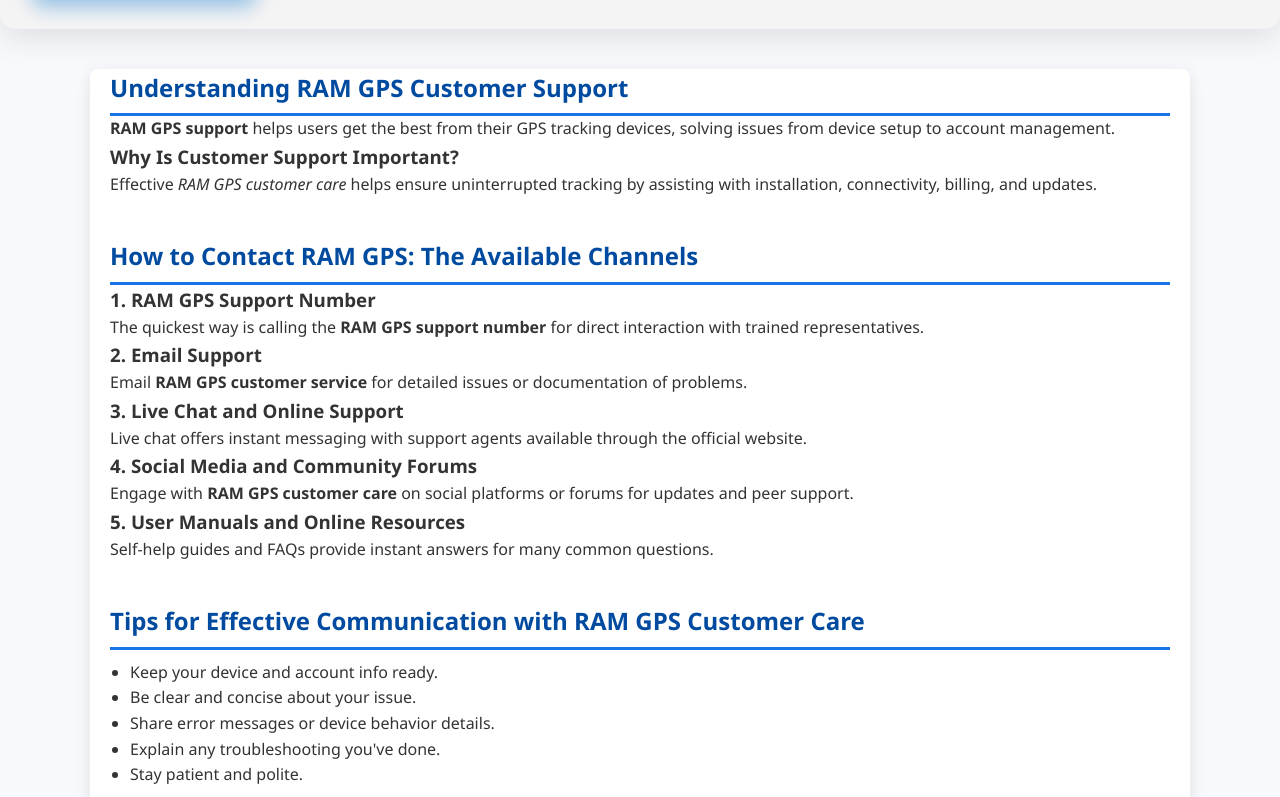
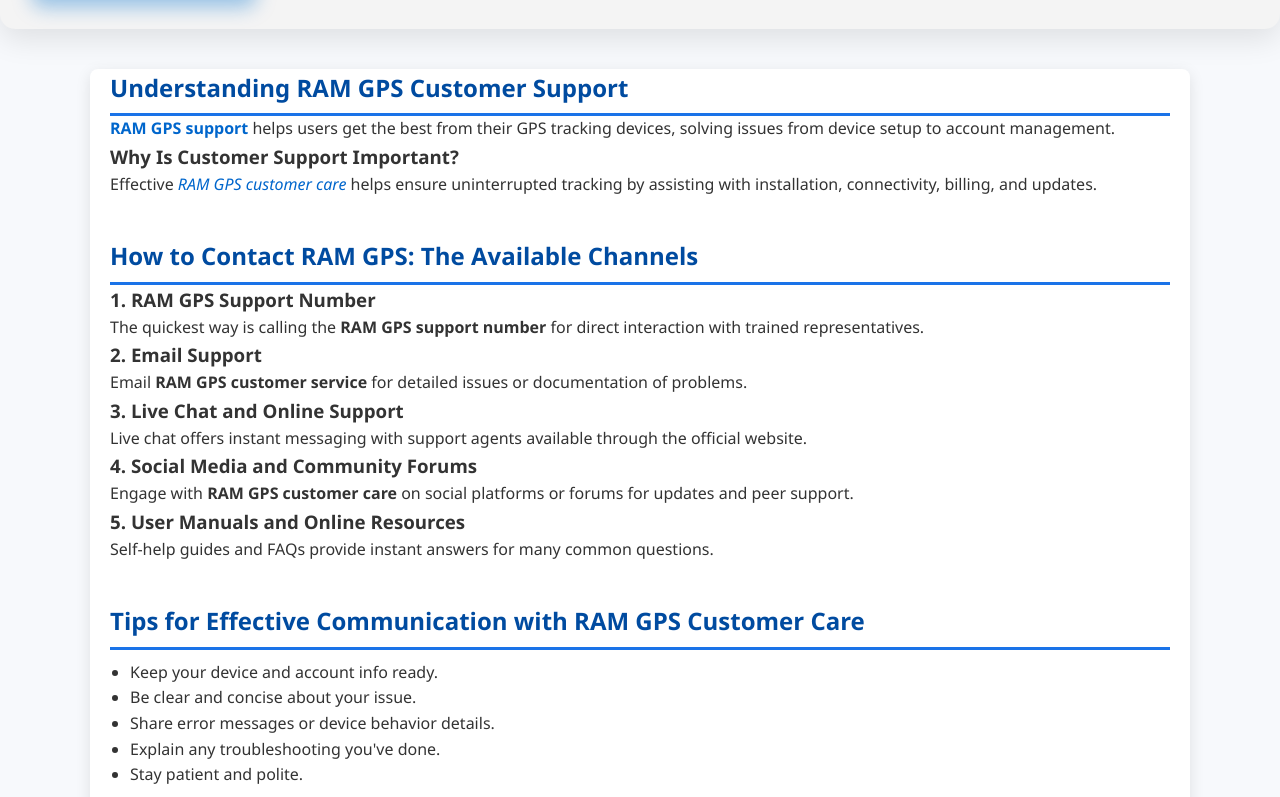
Before and after one commit to ramgps01/ramgpsguide, a plain HTML site: page index.html in a window 1280 px wide. Shown: the part 863-1660 px from the top of the page. Drawn offline with Linux system fonts and the light colour scheme.

Commit message:
Update index.html

```diff
--- a/index.html
+++ b/index.html
@@ -446,10 +446,10 @@
   <!-- Article Content -->
   <article>
     <h2>Understanding RAM GPS Customer Support</h2>
-    <p><strong>RAM GPS support</strong> helps users get the best from their GPS tracking devices, solving issues from device setup to account management.</p>
+    <p><strong><a href="https://sites.google.com/view/ramgps/articles/how-to-contact-ram-gps">RAM GPS support</a></strong> helps users get the best from their GPS tracking devices, solving issues from device setup to account management.</p>
 
     <h3>Why Is Customer Support Important?</h3>
-    <p>Effective <em>RAM GPS customer care</em> helps ensure uninterrupted tracking by assisting with installation, connectivity, billing, and updates.</p>
+    <p>Effective <em><a href="https://sites.google.com/view/ramgps/articles/ram-gps-customer-care">RAM GPS customer care</a></em> helps ensure uninterrupted tracking by assisting with installation, connectivity, billing, and updates.</p>
 
     <h2>How to Contact RAM GPS: The Available Channels</h2>
 
@@ -494,7 +494,7 @@
     <p>Follow official channels and subscribe to newsletters for timely updates and important info.</p>
 
     <h2>Conclusion</h2>
-    <p>Knowing <strong>how to contact RAM GPS</strong> ensures you receive the best service and can resolve any issues efficiently, keeping your tracking uninterrupted.</p>
+    <p>Knowing <strong><a href="https://ramgpsguide.pages.dev/">how to contact RAM GPS</a></strong> ensures you receive the best service and can resolve any issues efficiently, keeping your tracking uninterrupted.</p>
 
     <p class="text-animated">Contact RAM GPS customer support today and experience seamless GPS tracking!</p>
   </article>
```
